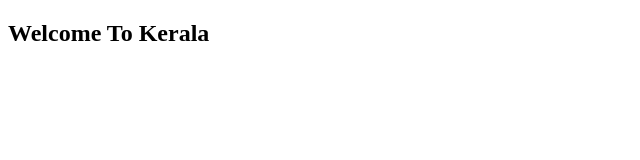
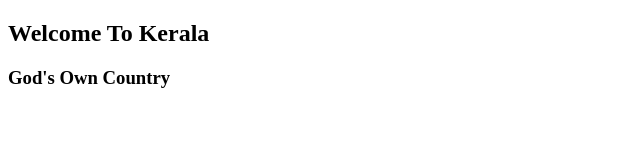
Before and after one commit to soumyamahesh20/My-1st-Assignment, a plain HTML site: page index.html in a window 1280 px wide. Shown: the whole page, without its empty margins (0-640 px from the left). Drawn offline with Linux system fonts and the light colour scheme.

Commit message:
Update index.html

```diff
--- a/index.html
+++ b/index.html
@@ -8,5 +8,6 @@
 </head>
 <body>
     <h2>Welcome To Kerala</h2>
+    <h3>God's Own Country</h3>
 </body>
 </html>
```
